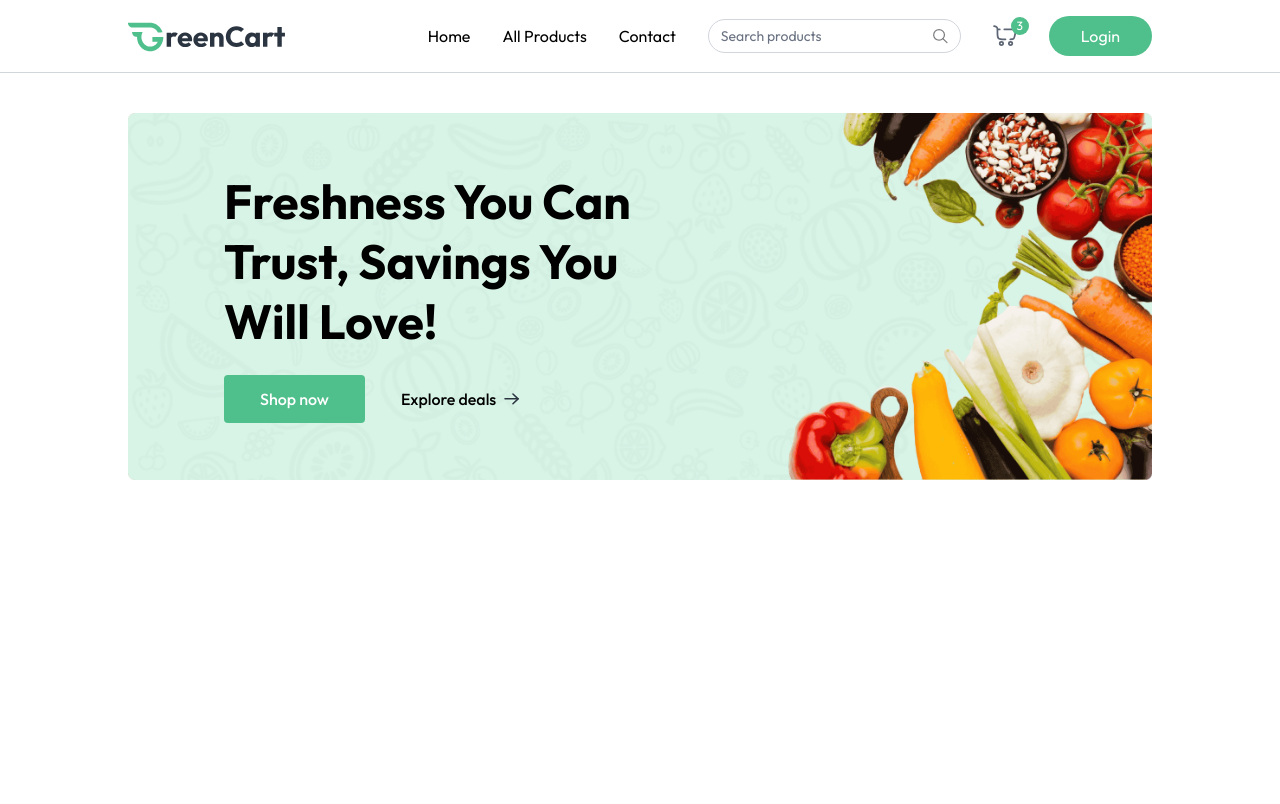
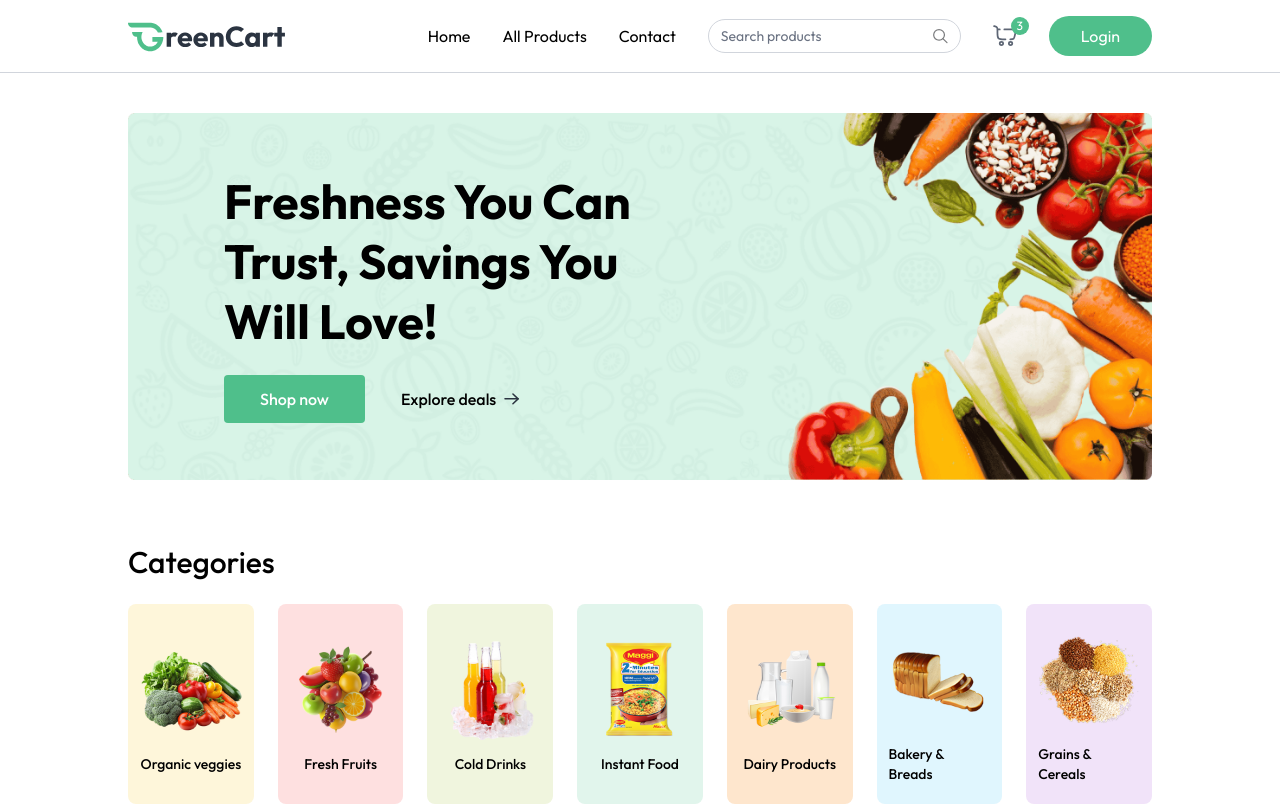
Before and after one commit to callmeskyy111/greencart-mern, a React (Vite) app in the folder client/: page / in a window 1280 px wide. Built offline with nearby package versions, Linux system fonts and the light colour scheme.

Commit message:
Categories UI ☑️

```diff
--- /dev/null
+++ b/client/src/components/Categories.jsx
@@ -0,0 +1,35 @@
+import React from "react";
+import { categories } from "../assets/assets";
+import { useAppContext } from "../context/AppContext";
+
+const Categories = () => {
+  const { navigate } = useAppContext();
+  return (
+    <div className="mt-16">
+      <p className="text-2xl md:text-3xl font-medium">Categories</p>
+      <div className="grid grid-cols-2 sm:grid-cols-3 md:grid-cols-5 lg:grid-cols-6 xl:grid-cols-7 mt-6 gap-6">
+        {categories.map((category, idx) => {
+          return (
+            <div
+              key={idx}
+              className="group cursor-pointer py-5 px-3 gap-2 rounded-lg flex flex-col justify-center items-center"
+              style={{ backgroundColor: category.bgColor }}
+              onClick={() => {
+                navigate(`/products/${category.path.toLocaleLowerCase()}`);
+                scrollTo(0, 0);
+              }}>
+              <img
+                src={category.image}
+                alt={category.text}
+                className="group-hover:scale-108 transition max-w-28"
+              />
+              <p className="text-sm font-medium">{category.text}</p>
+            </div>
+          );
+        })}
+      </div>
+    </div>
+  );
+};
+
+export default Categories;
--- a/client/src/pages/Home.jsx
+++ b/client/src/pages/Home.jsx
@@ -1,10 +1,12 @@
 import React from "react";
 import MainBanner from "../components/MainBanner";
+import Categories from "../components/Categories";
 
 const Home = () => {
   return (
     <div className="mt-10">
       <MainBanner />
+      <Categories/>
     </div>
   );
 };
```
